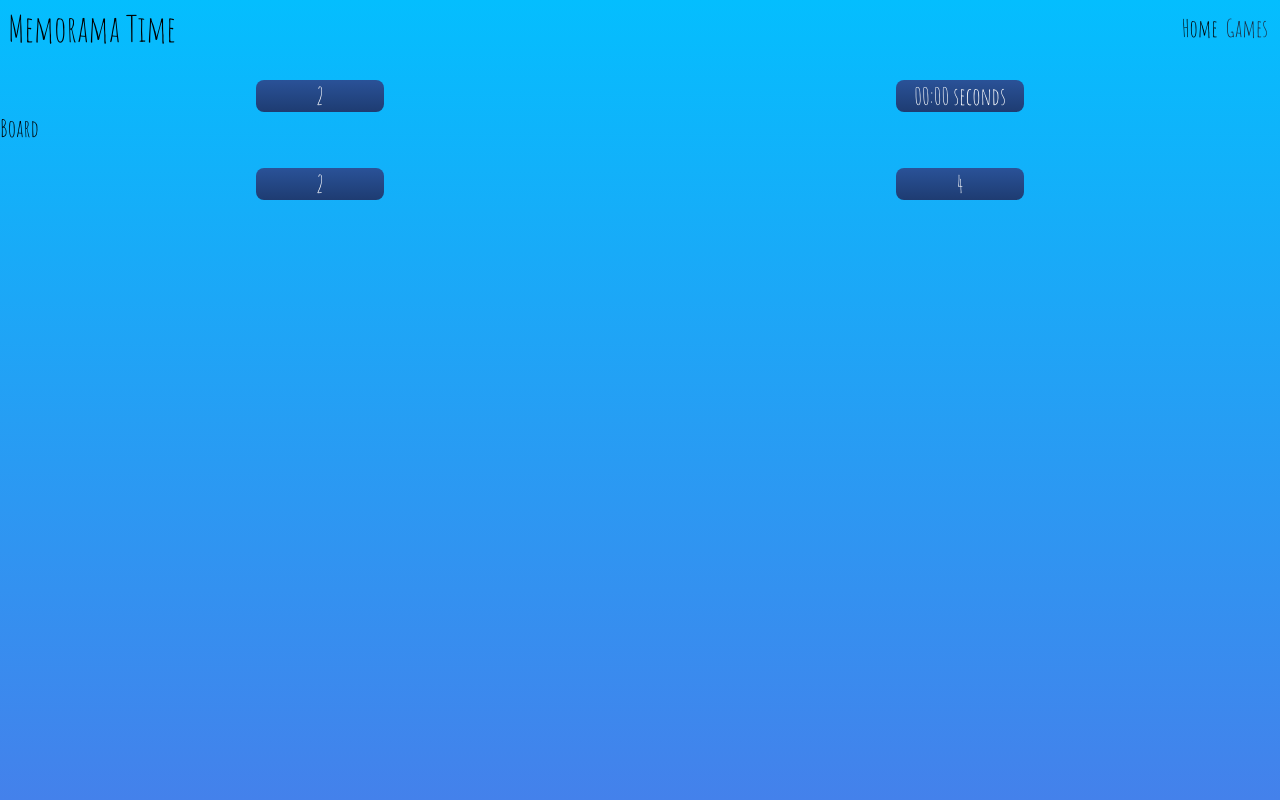
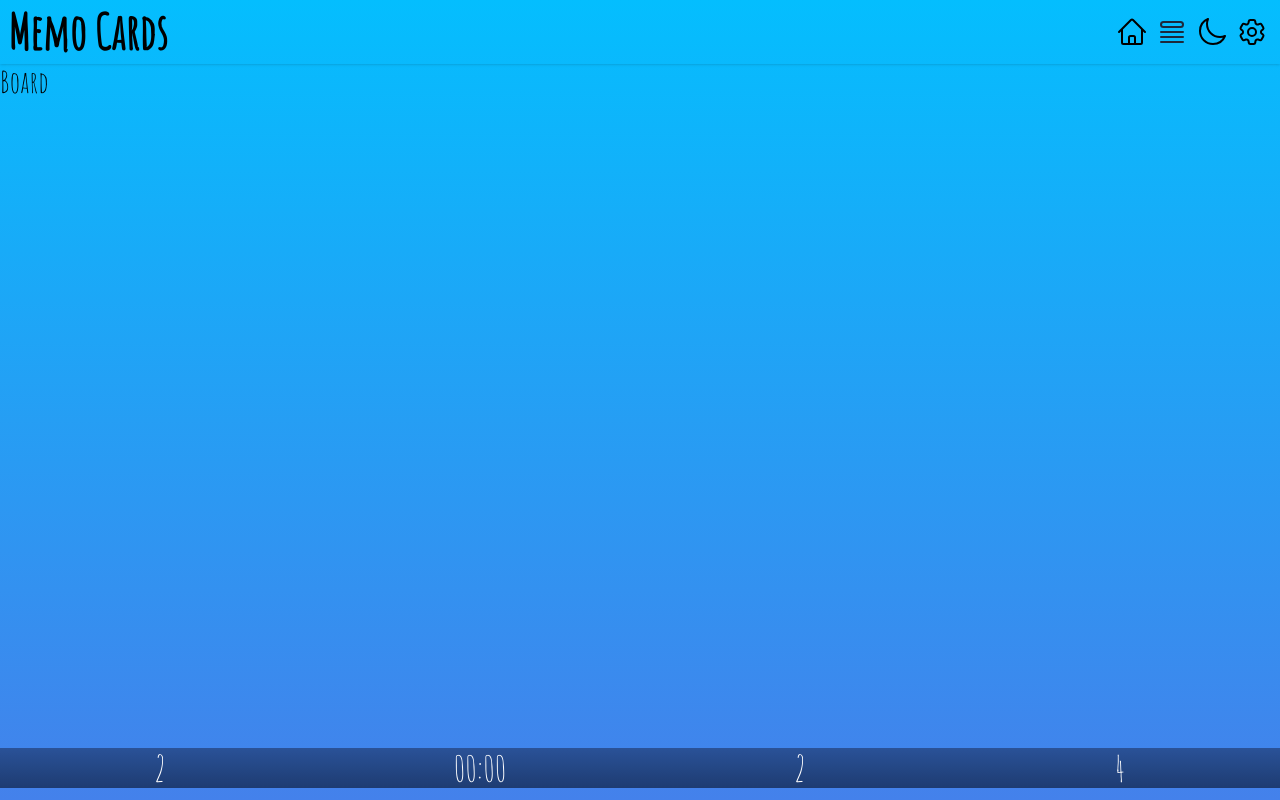
Before and after one commit to deiviiss/memory-game, a React (Vite) app: page /games/1 in a window 1280 px wide. Built offline with nearby package versions, Linux system fonts and the light colour scheme.

Commit message:
feat: :art: Add UI changes
add a default presentation in the home and change the board container to look like a tab bar

```diff
--- a/src/App.jsx
+++ b/src/App.jsx
@@ -9,7 +9,7 @@
 
 export default function App () {
   return (
-      <div className='bg-primary-gradient bg-no-repeat text-2xl h-screen'>
+      <div className='bg-primary-gradient bg-no-repeat text-3xl h-screen'>
         <ProviderGame>
             <BrowserRouter>
 
--- a/src/components/CardBoard.jsx
+++ b/src/components/CardBoard.jsx
@@ -2,7 +2,7 @@
 
 export default function CardBoard ({ data }) {
   return (
-    <div className='flex flex-col justify-center items-center w-32 h-8 bg-secondary-gradient bg-no-repeat text-2xl text-white rounded-lg'>
+    <div className='flex flex-col justify-center items-center w-32 h-15 text-4xl text-white'>
       <div>{data}</div>
     </div>
   )
--- a/src/components/Navbar.jsx
+++ b/src/components/Navbar.jsx
@@ -3,16 +3,33 @@
 
 export default function Navbar () {
   return (
-    <div className='flex justify-between p-2'>
-<h1 className='text-4xl'>Memorama Time</h1>
-      <ul className='flex text-center items-center'>
+    <div className='flex justify-between p-2 shadow'>
+      <h1 className='text-5xl font-extrabold'>Memo Cards</h1>
+      <ul className='flex text-center items-center justify-around'>
         <li className='hover:bg-red-800 rounded p-1'>
           <NavLink to={'/'} className={({ isActive }) => isActive ? 'text-slate-800' : ''}>
-            Home
+            <svg xmlns="http://www.w3.org/2000/svg" fill="none" viewBox="0 0 24 24" strokeWidth={1.5} stroke="currentColor" className="w-8 h-8">
+              <path strokeLinecap="round" strokeLinejoin="round" d="M2.25 12l8.954-8.955c.44-.439 1.152-.439 1.591 0L21.75 12M4.5 9.75v10.125c0 .621.504 1.125 1.125 1.125H9.75v-4.875c0-.621.504-1.125 1.125-1.125h2.25c.621 0 1.125.504 1.125 1.125V21h4.125c.621 0 1.125-.504 1.125-1.125V9.75M8.25 21h8.25" />
+            </svg>
           </NavLink>
         </li>
         <li className='hover:bg-red-800 rounded p-1'>
-          <NavLink to={'/games'} className={({ isActive }) => isActive ? 'text-slate-800' : ''}>Games</NavLink>
+          <NavLink to={'/games'} className={({ isActive }) => isActive ? 'text-slate-800' : ''}>
+          <svg xmlns="http://www.w3.org/2000/svg" fill="none" viewBox="0 0 24 24" strokeWidth={1.5} stroke="currentColor" className="w-8 h-8">
+            <path strokeLinecap="round" strokeLinejoin="round" d="M3.75 12h16.5m-16.5 3.75h16.5M3.75 19.5h16.5M5.625 4.5h12.75a1.875 1.875 0 010 3.75H5.625a1.875 1.875 0 010-3.75z" />
+          </svg>
+          </NavLink>
+        </li>
+        <li className='hover:bg-red-800 rounded p-1'>
+          <svg xmlns="http://www.w3.org/2000/svg" fill="none" viewBox="0 0 24 24" strokeWidth={1.5} stroke="currentColor" className="w-8 h-8">
+            <path strokeLinecap="round" strokeLinejoin="round" d="M21.752 15.002A9.718 9.718 0 0118 15.75c-5.385 0-9.75-4.365-9.75-9.75 0-1.33.266-2.597.748-3.752A9.753 9.753 0 003 11.25C3 16.635 7.365 21 12.75 21a9.753 9.753 0 009.002-5.998z" />
+          </svg>
+        </li>
+        <li className='hover:bg-red-800 rounded p-1'>
+          <svg xmlns="http://www.w3.org/2000/svg" fill="none" viewBox="0 0 24 24" strokeWidth={1.5} stroke="currentColor" className="w-8 h-8">
+            <path strokeLinecap="round" strokeLinejoin="round" d="M9.594 3.94c.09-.542.56-.94 1.11-.94h2.593c.55 0 1.02.398 1.11.94l.213 1.281c.063.374.313.686.645.87.074.04.147.083.22.127.324.196.72.257 1.075.124l1.217-.456a1.125 1.125 0 011.37.49l1.296 2.247a1.125 1.125 0 01-.26 1.431l-1.003.827c-.293.24-.438.613-.431.992a6.759 6.759 0 010 .255c-.007.378.138.75.43.99l1.005.828c.424.35.534.954.26 1.43l-1.298 2.247a1.125 1.125 0 01-1.369.491l-1.217-.456c-.355-.133-.75-.072-1.076.124a6.57 6.57 0 01-.22.128c-.331.183-.581.495-.644.869l-.213 1.28c-.09.543-.56.941-1.11.941h-2.594c-.55 0-1.02-.398-1.11-.94l-.213-1.281c-.062-.374-.312-.686-.644-.87a6.52 6.52 0 01-.22-.127c-.325-.196-.72-.257-1.076-.124l-1.217.456a1.125 1.125 0 01-1.369-.49l-1.297-2.247a1.125 1.125 0 01.26-1.431l1.004-.827c.292-.24.437-.613.43-.992a6.932 6.932 0 010-.255c.007-.378-.138-.75-.43-.99l-1.004-.828a1.125 1.125 0 01-.26-1.43l1.297-2.247a1.125 1.125 0 011.37-.491l1.216.456c.356.133.751.072 1.076-.124.072-.044.146-.087.22-.128.332-.183.582-.495.644-.869l.214-1.281z" />
+            <path strokeLinecap="round" strokeLinejoin="round" d="M15 12a3 3 0 11-6 0 3 3 0 016 0z" />
+          </svg>
         </li>
       </ul>
     </div>
--- a/src/pages/GamePage.jsx
+++ b/src/pages/GamePage.jsx
@@ -8,22 +8,20 @@
 
   return (
     <>
-      <div className="flex w-full flex-row justify-around items-center pt-6">
+      <BoardGame/>
+
+      <div className="flex w-full flex-row justify-around items-center mb-3 fixed bottom-0 left-0 bg-secondary-gradient bg-no-repeat">
         {/* level */}
         <CardBoard data={2} />
         {/* timer */}
-        <CardBoard data={'00:00 seconds'}/>
-      </div>
-
-      <BoardGame/>
-
-      <div className="flex w-full flex-row justify-around items-center pt-6">
+        <CardBoard data={'00:00'}/>
         {/* score */}
         <CardBoard data={2}/>
         {/* attempts */}
         <CardBoard data={4}/>
       </div>
-</>
+
+    </>
 
   )
 }
--- a/src/pages/HomePage.jsx
+++ b/src/pages/HomePage.jsx
@@ -1,5 +1,9 @@
 export default function HomePage () {
   return (
-    <div>HomePage</div>
+    <div className="px-2">
+      Welcome to our Memorama game! It's a classic card matching game suitable for all ages. To play, just flip two cards at a time to reveal hidden images. Match them to keep playing, or try again later. <br/>
+      We offer various themes, such as TV shows, nature, sports, and gaming. Choose one and start flipping the cards! Challenge yourself to beat your best time or race a friend to match all the cards first. <br/>
+      Grab a friend, family member, or play alone. Let's start matching those cards!
+    </div>
   )
 }
```
